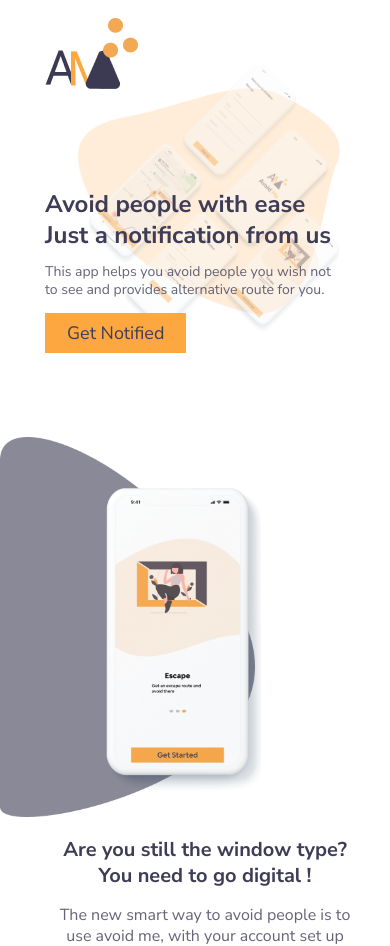
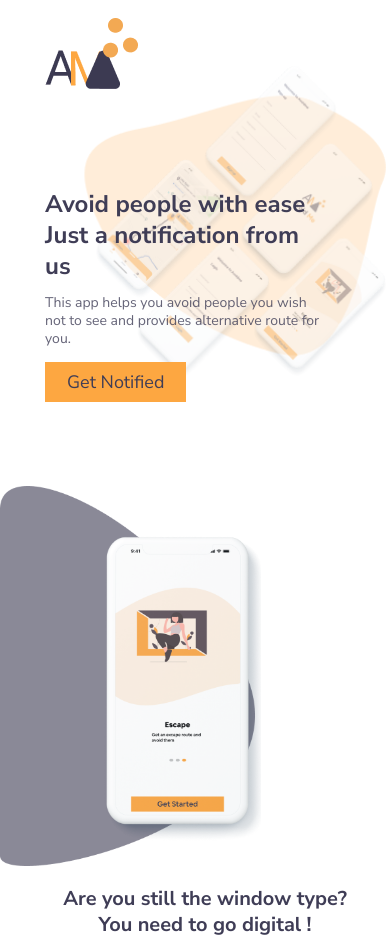
Before and after one commit to Vicman2/Avoid-Me, a PHP site: page / in a window 390 px wide. Shown: the top 946 px of the page. Run offline with PHP 8.4, Linux system fonts and the light colour scheme; some libraries are stand-ins or nearby versions.

Commit message:
almost done

```diff
--- a/assets/css/style.css
+++ b/assets/css/style.css
@@ -453,14 +453,18 @@ footer{
         font-size: 24px;
         line-height: 31px;
         margin-top: 30px;
+        padding-right: 45px;
+        max-width: 80% ;
     }
     .app_detail{
         width: 100%;
         font-size: 14px;
         line-height: 18px;
+        max-width: 80%
     }
     .text_actions{
         margin: auto 45px;
+        margin-right: 0;
     }
     .img_on_desktop{
         margin-top: 27px;
--- a/assets/js/main.js
+++ b/assets/js/main.js
@@ -167,7 +167,6 @@ $(document).ready(function(){
   let errorMessage = document.getElementById('errorMsg')
 
   subBtn.addEventListener('submit', (event)=> {
-    event.preventDefault();
     let emailRegex =  /^(([^<>()\[\]\\.,;:\s@"]+(\.[^<>()\[\]\\.,;:\s@"]+)*)|(".+"))@((\[[0-9]{1,3}\.[0-9]{1,3}\.[0-9]{1,3}\.[0-9]{1,3}])|(([a-zA-Z\-0-9]+\.)+[a-zA-Z]{2,}))$/
     if(!emailRegex.test(email.value)){
       event.preventDefault();
--- a/index.php
+++ b/index.php
@@ -173,7 +173,7 @@
                 function displayForm($message){
         ?>
                 <p> <?php if($message) echo $message ?> </p>
-                <form action="" method="POST" id="notification_form">
+                <form method="post" id="notification_form">
                     <div class="formInput">
                         <input type="email" name="email" id="email" placeholder="Email" >
                         <small id="errorMsg"></small>
```
